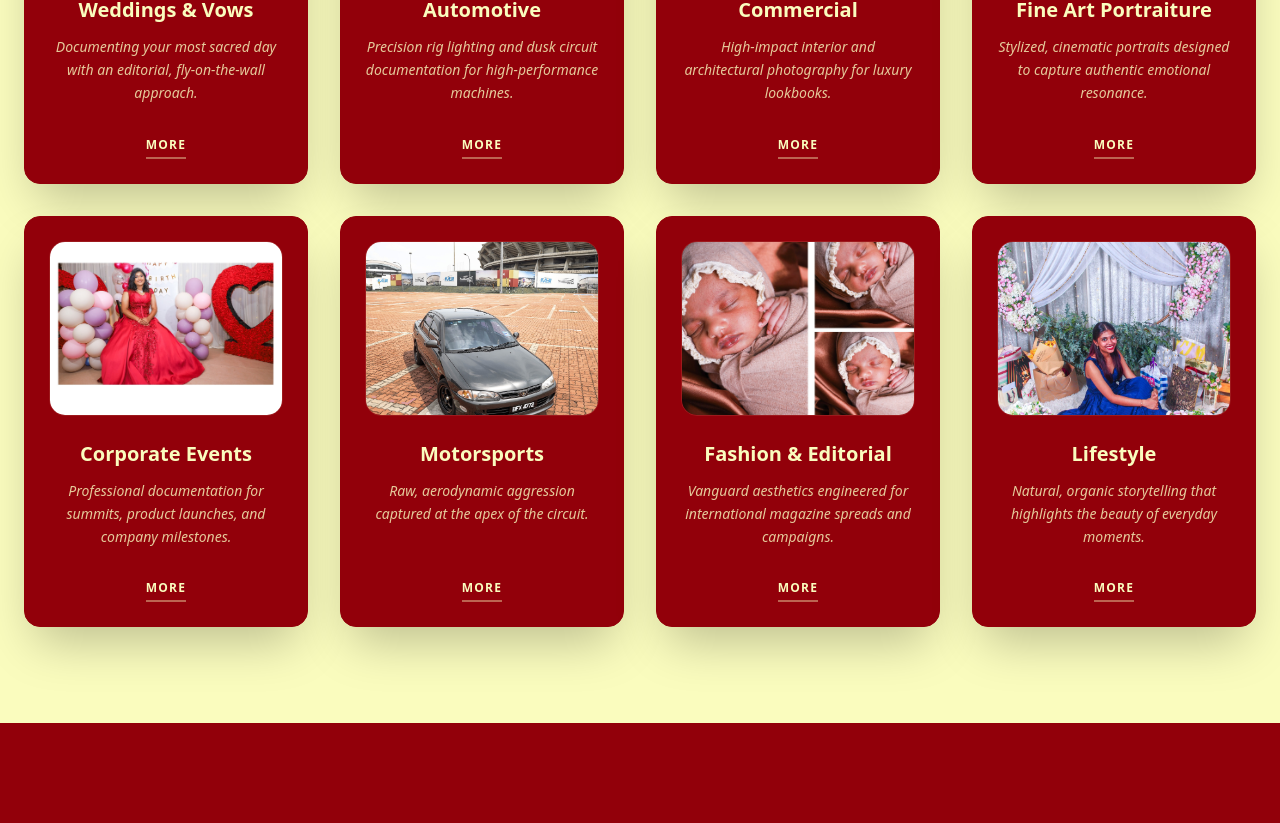
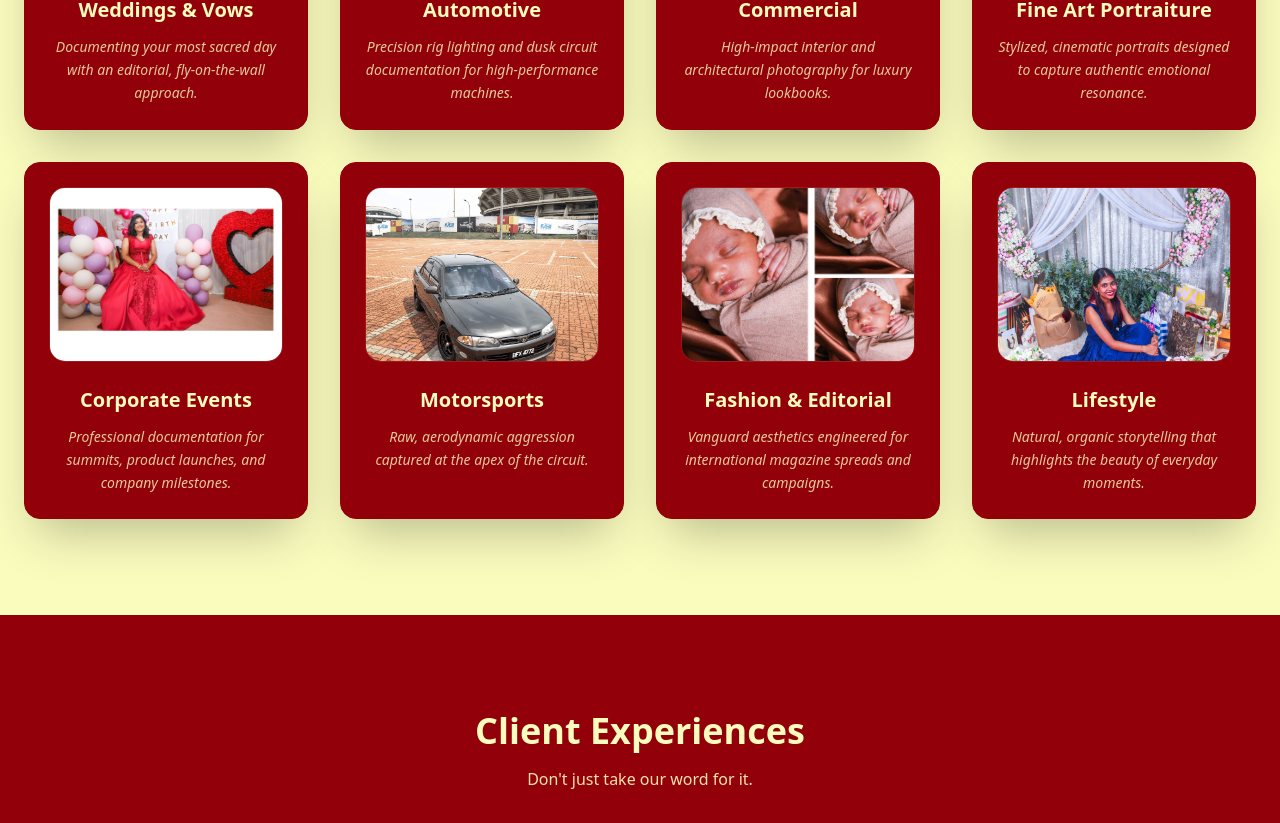
Before and after one commit to Lavanyaa7s/ink-and-paper-archives, a Next.js app: page / in a window 1280 px wide. Shown: the part 4139-4962 px from the top of the page. Built offline with nearby package versions, Linux system fonts and the light colour scheme; a web font is replaced by a local one.

Commit message:
style: remove 'MORE' buttons from services cards

```diff
--- a/src/components/ServicesSection.tsx
+++ b/src/components/ServicesSection.tsx
@@ -88,14 +88,9 @@ export default function ServicesSection() {
 
               {/* Text Content */}
               <h3 className="text-xl font-bold mb-3">{service.title}</h3>
-              <p className="text-sm opacity-80 italic mb-8 flex-grow leading-relaxed">
+              <p className="text-sm opacity-80 italic flex-grow leading-relaxed">
                 {service.description}
               </p>
-
-              {/* MORE Link */}
-              <button className="text-xs font-bold tracking-widest uppercase border-b-2 border-[#FAFCBE]/40 pb-1 hover:border-[#FAFCBE] transition-colors mt-auto">
-                MORE
-              </button>
             </motion.div>
           ))}
         </div>
```
